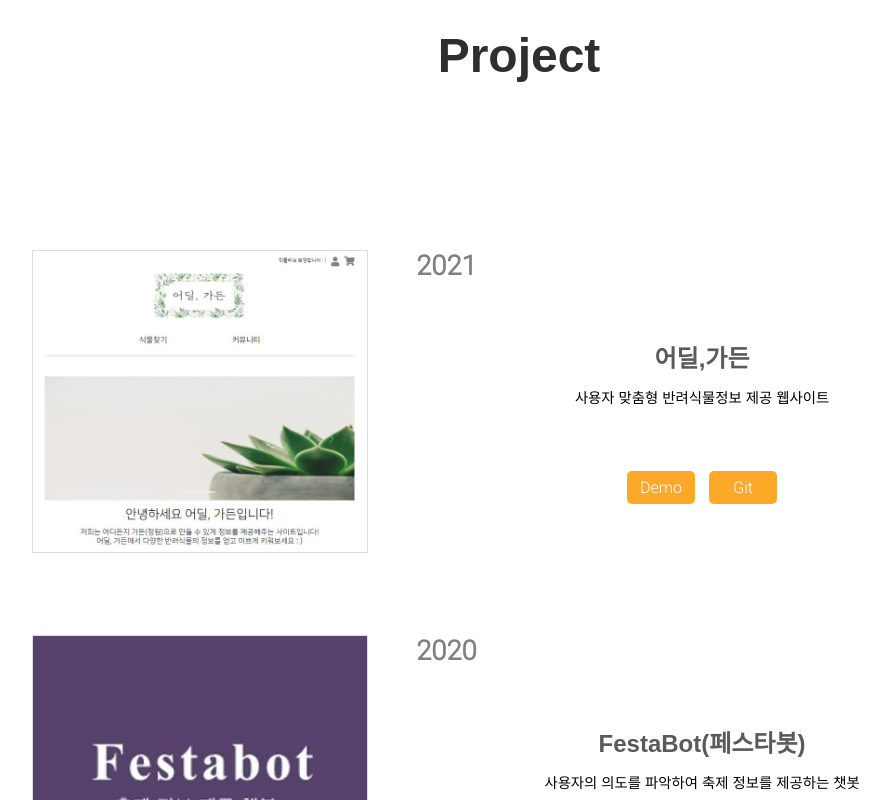
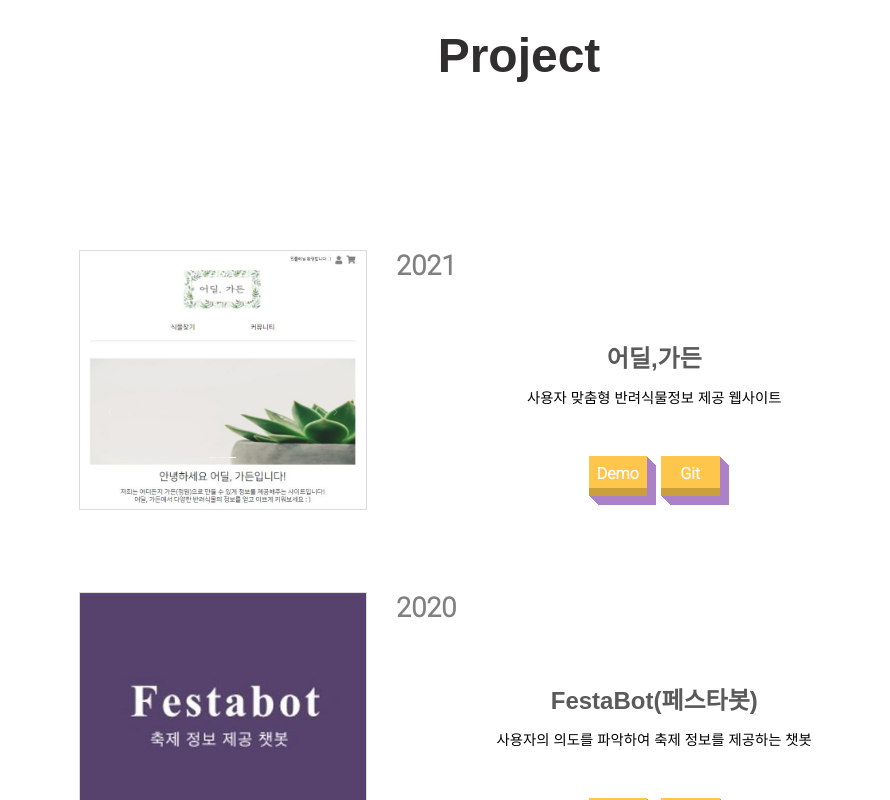
Before and after one commit to yuuDev01/My-PortFolio, a React (Create React App) app: page / in a window 1280 px wide. Shown: the part 3396-4196 px from the top of the page, without its empty margins (137-1027 px from the left). Built offline with nearby package versions, Linux system fonts and the light colour scheme; a web font is replaced by a local one.

Commit message:
1007 버튼 수정

```diff
--- a/src/component/HeaderTemplate.js
+++ b/src/component/HeaderTemplate.js
@@ -8,12 +8,12 @@ const HeaderTemplate  = ({typingEffect}) =>{
 
   return (
   <div className="form-wrapper" {...animatedItem} >
-    {/* <ReactTypingEffect
+    <ReactTypingEffect
         text={["Hello, World!"]}
+      />
+      {/* <ReactTypingEffect
+        text={["ddd"]}
       /> */}
-      <ReactTypingEffect
-        text={["ddd"]}
-      />
   </div>
   );
 }
--- a/src/component/MyInfoTemplate.js
+++ b/src/component/MyInfoTemplate.js
@@ -3,7 +3,8 @@ import './MyInfoTemplate.css';
 const MyInfoTemplate  = () =>{
   return (
   <div className="myInfo">
-  내 정보
+    <div className="My Info">my info</div>
+    <div>내용</div>
   </div>
   );
 }
--- a/src/component/project/ProjectInfo.css
+++ b/src/component/project/ProjectInfo.css
@@ -9,13 +9,16 @@
   margin-bottom: 50px;
 }
 img {
-  height: 35%;
-  width: 35%;
+  height: 30%;
+  width: 30%;
   border: 1px solid gainsboro;
+
 }
 
+
+/* 프로젝트 설명창 */
 .infoText{
-  padding-left: 5%;
+  /* padding-left: 5%; */
   width: 60%;
 
 }
@@ -27,6 +30,7 @@ img {
   font-size: 1.7rem;
   font-weight: bold;
   color: gray;
+  padding-left: 5%;
   padding-bottom: 10%;
 }
 
@@ -54,18 +58,53 @@ img {
   margin-top: 10%;
 }
 .btnDiv>a{
-    margin: 7px;
-    text-decoration: none;
+  color: white;
+  text-decoration: none;
+  outline:0;
+  font-size:1em;
+  font-weight:600;
+  background:rgb(255, 198, 76);
+  border:none;
+  padding:0.5rem 0.5em 0.8rem 0.5em;
+  margin: 7px;
+  transition:all .3s ease-out;
+  box-shadow:inset 0 -8px 0 0 rgba(0,0,0,.2),
+    1px 1px 0 0 #ab81c7,
+    2px 2px 0 0 #ab81c7,
+    3px 3px 0 0 #ab81c7,
+    4px 4px 0 0 #ab81c7,
+    5px 5px 0 0 #ab81c7,
+    6px 6px 0 0 #ab81c7,
+    7px 7px 0 0 #ab81c7,
+    8px 8px 0 0 #ab81c7,
+    9px 9px 0 0 #ab81c7;
+    /*
+
     font-size: 1rem;
     display : inline-block;
     border-radius: 5px;
     padding: 7px 4px 7px 4px;
     transition: all 0.1s;
-    color: white;
+
+     */
     width: 60px;
     font-family: 'Roboto', sans-serif;
 }
-.btnDiv>a{
+
+.btnDiv>a:hover{
+  color:#444;
+}
+.btnDiv>a:active{
+  color:#222;
+  box-shadow:inset 0 -4px 0 0 rgba(0,0,0,.2),
+    1px 1px 0 0 #d98e20,
+    2px 2px 0 0 #d98e20,
+    3px 3px 0 0 #d98e20,
+    4px 4px 0 0 #d98e20,
+    5px 5px 0 0 #d98e20;
+}
+
+/* .btnDiv>a{
     background-color: #fca829;
 }
 .btnDiv>a:active{
@@ -73,7 +112,7 @@ img {
 }
 .btnDiv>a:active{
   background-color: #fca829;
-}
+} */
 
 /* git 저장 */
 /* .urlBtn{
--- a/src/component/project/ProjectInfo.js
+++ b/src/component/project/ProjectInfo.js
@@ -21,13 +21,14 @@ class ProjectInfo extends Component {
   return(
     <div className="infoForm">
       <img src={img} />
+      <div className="updown"></div>
       <div className="infoText">
         <div className="yearDiv">{year}</div>
         <div className="prjDiv">{project}</div>
         <div className="contetDiv">{content}</div>
         <div className="btnDiv">
          <a href={demo} className="demoBtn" target="_blank">Demo</a>
-         <a href={url} className="urlBtn" target="_blank">Git</a>
+         <a href={url} className="urlBtn" target="_blank">&nbsp;&nbsp;&nbsp;Git&nbsp;&nbsp;&nbsp;</a>
         </div>
       </div>
     </div>
```
